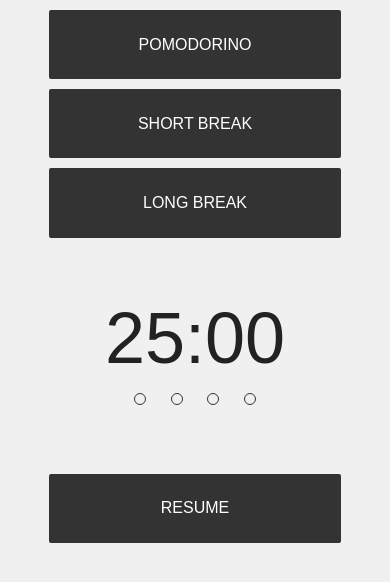
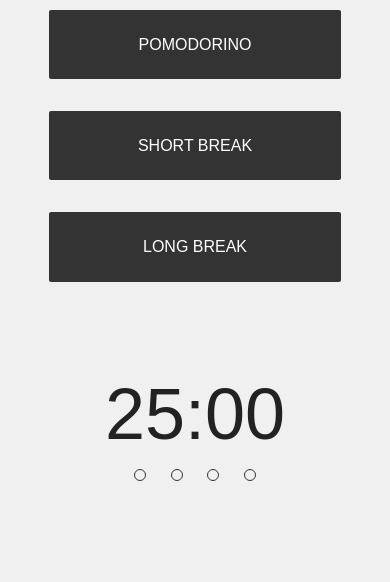
Before and after one commit to nakinsey/Pomodorino, a plain HTML site: page index.html in a window 390 px wide. Drawn offline with Linux system fonts and the light colour scheme.

Commit message:
1.3.1 Bug-fix and UI
Fixed bug that does not count a Pomodorino if the user presses "Resume"
instead of "Pomodorino" on page load (Hid the "Resume" button until a
time amount is chosen)

Removed an unnecessary media query

```diff
--- a/css/main.css
+++ b/css/main.css
@@ -14,11 +14,11 @@ body {
     line-height: 1.4;
 }
 ::-moz-selection {
-    background: #b3d4fc;
+    background: #475BFF;
     text-shadow: none;
 }
 ::selection {
-    background: #b3d4fc;
+    background: #475BFF;
     text-shadow: none;
 }
 hr {
@@ -85,10 +85,10 @@ button:hover {
 /*---------- Application Sections ----------*/
 
 #app {
-    margin-top: 100px;
+    margin-top:100px;
 }
 .time {
-    font-size: 4.5rem;
+    font-size:4.5rem;
 }
 div.counter {
     border: 1px solid #333;
@@ -117,8 +117,7 @@ div.counter:last-of-type {
    ========================================================================== */
 
 @media only screen and (max-width: 630px) {
-    .select button {
-        display: block;
+    button {
         margin: auto;
         margin-bottom: 10px;
         width: 75%;
@@ -133,10 +132,3 @@ div.counter:last-of-type {
         margin-top: 10px;
     }
 }
-@media only screen and (max-width: 450px) {
-    button {
-        margin: auto;
-        margin-bottom: 10px;
-        width: 75%;
-    }
-}
--- a/index.html
+++ b/index.html
@@ -36,7 +36,7 @@
 
         <div class="control">
             <button id="stop" style="display: none;">Pause</button>
-            <button id="start">Resume</button>
+            <button id="start" style="display: none;">Resume</button>
         </div>
     </div>
 
```
